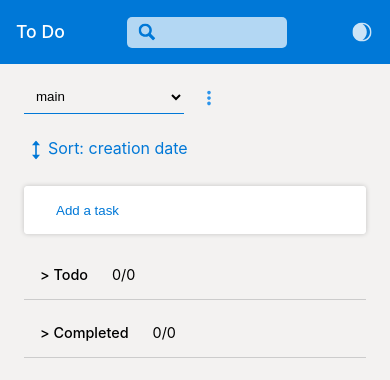
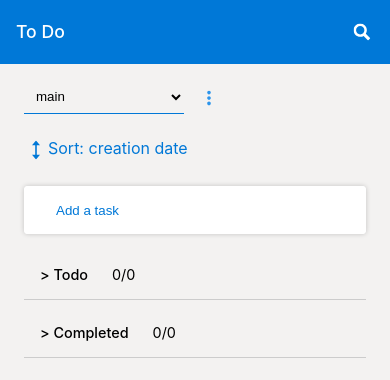
Before and after one commit to itsramin/todo-react, a React (Create React App) app: page / in a window 390 px wide. Shown: the top 380 px of the page. Built offline with nearby package versions, Linux system fonts and the light colour scheme.

Commit message:
theme color deleted search animation

```diff
--- a/src/App.css
+++ b/src/App.css
@@ -45,6 +45,8 @@
   }
   .box {
     width: 100%;
+    height: calc(100vh - 4rem);
+    position: absolute;
   }
   .lists {
     overflow-y: hidden;
--- a/src/components/Layout/Header.js
+++ b/src/components/Layout/Header.js
@@ -6,7 +6,7 @@ const Header = () => {
     <div className={classes.header}>
       <h1>To Do</h1>
       <Search />
-      <svg
+      {/* <svg
         xmlns="http://www.w3.org/2000/svg"
         width="24"
         height="24"
@@ -14,7 +14,7 @@ const Header = () => {
         className={classes["theme-icon"]}
       >
         <path d="M12 0c-6.627 0-12 5.373-12 12s5.373 12 12 12 12-5.373 12-12-5.373-12-12-12zm.685 21.965c3.205-2.154 5.315-5.813 5.315-9.965s-2.11-7.811-5.315-9.965c5.202.353 9.315 4.673 9.315 9.965s-4.113 9.612-9.315 9.965z" />
-      </svg>
+      </svg> */}
     </div>
   );
 };
--- a/src/components/Search/Search.module.css
+++ b/src/components/Search/Search.module.css
@@ -2,6 +2,7 @@
   display: flex;
   align-items: center;
   max-width: 20rem;
+  margin-right: 2rem;
 }
 
 .search-input {
@@ -16,14 +17,23 @@
 .search:focus-visible {
   outline: none;
 }
+.hide {
+  display: none;
+}
 .search-icon {
+  fill: #fff;
+  transform: scale(0.7);
+  cursor: pointer;
+}
+.move-left {
   margin-left: 0.5rem;
   fill: #0078d7;
   position: absolute;
-  transform: scale(0.7);
 }
+
 @media screen and (max-width: 500px) {
   .search-box {
     max-width: 10rem;
+    margin-right: 1rem;
   }
 }
--- a/src/components/Search/search.js
+++ b/src/components/Search/search.js
@@ -1,4 +1,4 @@
-import { useContext } from "react";
+import { useContext, useState } from "react";
 import TaskCtx from "../../store/task-context";
 import classes from "./Search.module.css";
 const Search = () => {
@@ -7,6 +7,17 @@ const Search = () => {
     ctx.search(e.target.value);
   };
 
+  const [isVisible, setIsVisible] = useState(false);
+  const SearchBoxClass = `${classes["search-input"]} ${
+    isVisible ? "" : classes["hide"]
+  }`;
+  const SearchIconClass = `${classes["search-icon"]} ${
+    isVisible ? classes["move-left"] : ""
+  }`;
+
+  const clickSearchHandler = () => {
+    setIsVisible((prev) => !prev);
+  };
   return (
     <div className={classes["search-box"]}>
       <svg
@@ -14,13 +25,14 @@ const Search = () => {
         width="24"
         height="24"
         viewBox="0 0 24 24"
-        className={classes["search-icon"]}
+        className={SearchIconClass}
+        onClick={clickSearchHandler}
       >
         <path d="M23.822 20.88l-6.353-6.354c.93-1.465 1.467-3.2 1.467-5.059.001-5.219-4.247-9.467-9.468-9.467s-9.468 4.248-9.468 9.468c0 5.221 4.247 9.469 9.468 9.469 1.768 0 3.421-.487 4.839-1.333l6.396 6.396 3.119-3.12zm-20.294-11.412c0-3.273 2.665-5.938 5.939-5.938 3.275 0 5.94 2.664 5.94 5.938 0 3.275-2.665 5.939-5.94 5.939-3.274 0-5.939-2.664-5.939-5.939z" />
       </svg>
       <input
         type="search"
-        className={classes["search-input"]}
+        className={SearchBoxClass}
         onChange={searchHandler}
       ></input>
     </div>
--- a/src/components/Tasks/TaskDetailBox.module.css
+++ b/src/components/Tasks/TaskDetailBox.module.css
@@ -10,6 +10,10 @@
 }
 .new-task__form * {
   font-family: Arial, Helvetica, sans-serif;
+}
+.new-task__form select,
+.new-task__form input {
+  background-color: transparent;
 }
 .new-task__title {
   border: none;
@@ -75,6 +79,7 @@
   border: none;
   height: 5rem;
   color: #0078d7;
+  width: 100%;
 }
 
 .new-task__category {
```
